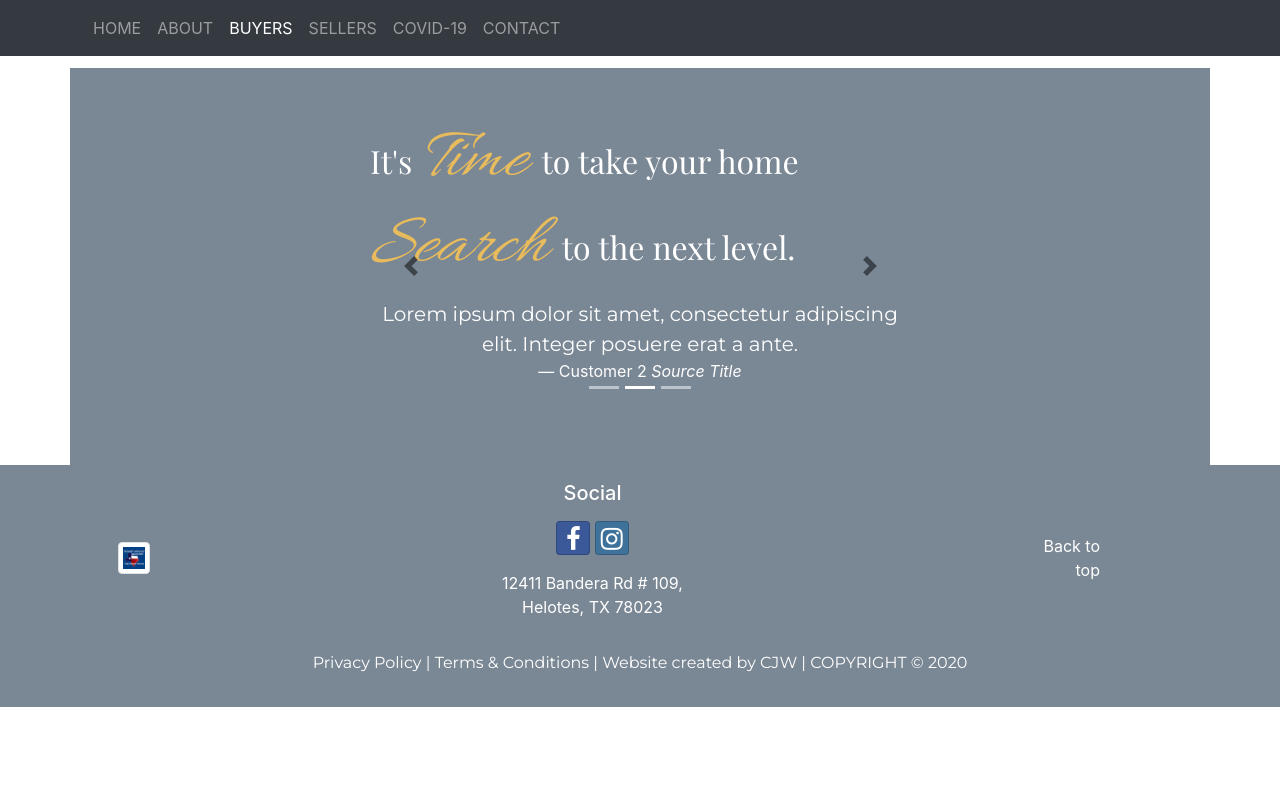
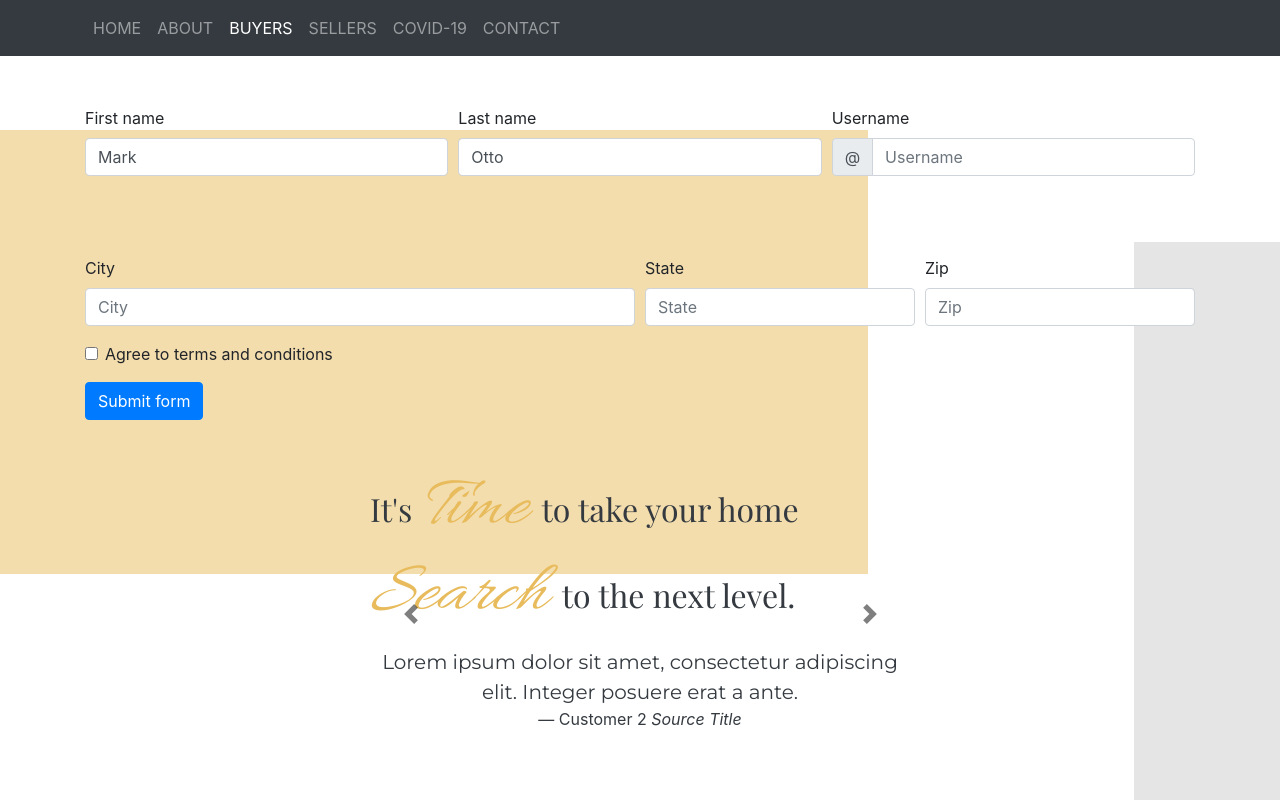
Before and after one commit to ChelWhite/PattyWRealtor, a website: page Buyers.html in a window 1280 px wide. Shown: the top 800 px of the page. Drawn offline with nearby package versions, Linux system fonts and the light colour scheme; a web font is replaced by a local one.

Commit message:
removed extra containers and rows. Set new backgfround in body css

```diff
--- a/Buyers.html
+++ b/Buyers.html
@@ -59,13 +59,56 @@
         </div>
     </nav>
     <div class="container">
-        <p></p>
+        <form>
+            <div class="form-row row-content">
+              <div class="col-md-4 mb-3">
+                <label for="validationDefault01">First name</label>
+                <input type="text" class="form-control" id="validationDefault01" placeholder="First name" value="Mark" required>
+              </div>
+              <div class="col-md-4 mb-3">
+                <label for="validationDefault02">Last name</label>
+                <input type="text" class="form-control" id="validationDefault02" placeholder="Last name" value="Otto" required>
+              </div>
+              <div class="col-md-4 mb-3">
+                <label for="validationDefaultUsername">Username</label>
+                <div class="input-group">
+                  <div class="input-group-prepend">
+                    <span class="input-group-text" id="inputGroupPrepend2">@</span>
+                  </div>
+                  <input type="text" class="form-control" id="validationDefaultUsername" placeholder="Username" aria-describedby="inputGroupPrepend2" required>
+                </div>
+              </div>
+            </div>
+            <div class="form-row">
+              <div class="col-md-6 mb-3">
+                <label for="validationDefault03">City</label>
+                <input type="text" class="form-control" id="validationDefault03" placeholder="City" required>
+              </div>
+              <div class="col-md-3 mb-3">
+                <label for="validationDefault04">State</label>
+                <input type="text" class="form-control" id="validationDefault04" placeholder="State" required>
+              </div>
+              <div class="col-md-3 mb-3">
+                <label for="validationDefault05">Zip</label>
+                <input type="text" class="form-control" id="validationDefault05" placeholder="Zip" required>
+              </div>
+            </div>
+            <div class="form-group">
+              <div class="form-check">
+                <input class="form-check-input" type="checkbox" value="" id="invalidCheck2" required>
+                <label class="form-check-label" for="invalidCheck2">
+                  Agree to terms and conditions
+                </label>
+              </div>
+            </div>
+            <button class="btn btn-primary" type="submit">Submit form</button>
+          </form>
     </div>
 
 
     <div class="container">
-        <div class="row mt-4 row-content darkBlue mt-n1">
-            <div class="col-12 col-sm-6 mx-auto darkBlue">
+        <div class="row mt-4 row-content mt-n1">
+            <div class="col-12 col-sm-6 mx-auto ">
                 <div id="carouselExampleCaptions" class="carousel slide" data-ride="carousel">
                     <ol class="carousel-indicators">
                         <li data-target="#carouselExampleCaptions" data-slide-to="0" class="active"></li>
@@ -73,31 +116,31 @@
                         <li data-target="#carouselExampleCaptions" data-slide-to="2"></li>
                     </ol>
                     <div class="carousel-inner pb-3">
-                        <h2 class="text-white">It's <em class="display-3"> Time </em> to take your home<em
+                        <h2 class="text-dark">It's <em class="display-3"> Time </em> to take your home<em
                                 class="display-3"> Search </em> to the next level.</h2>
                         <div class="carousel-item active ">
 
-                            <blockquote class="blockquote text-center d-block w-100 text-white">
+                            <blockquote class="blockquote text-center d-block w-100 text-dark">
                                 <p class="mb-0">Lorem ipsum dolor sit amet, consectetur adipiscing elit. Integer posuere
                                     erat a ante.</p>
-                                <footer class="blockquote-footer text-white">Claudia <cite title="Source Title"> Source
+                                <footer class="blockquote-footer text-dark">Claudia <cite title="Source Title"> Source
                                         Title</cite></footer>
                             </blockquote>
                         </div>
                         <div class="carousel-item">
-                            <blockquote class="blockquote text-center d-block w-100 text-white">
+                            <blockquote class="blockquote text-center d-block w-100 text-dark">
                                 <p class="mb-0">Lorem ipsum dolor sit amet, consectetur adipiscing elit. Integer posuere
                                     erat a ante.</p>
-                                <footer class="blockquote-footer text-white">Customer 2<cite title="Source Title">
+                                <footer class="blockquote-footer text-dark">Customer 2<cite title="Source Title">
                                         Source Title</cite></footer>
                             </blockquote>
 
                         </div>
                         <div class="carousel-item">
-                            <blockquote class="blockquote text-center d-block w-100 text-white">
+                            <blockquote class="blockquote text-center d-block w-100 text-dark">
                                 <p class="mb-0">Lorem ipsum dolor sit amet, consectetur adipiscing elit. Integer posuere
                                     erat a ante.</p>
-                                <footer class="blockquote-footer text-white">Customer 3<cite title="Source Title">
+                                <footer class="blockquote-footer text-dark">Customer 3<cite title="Source Title">
                                         Source Title</cite></footer>
                             </blockquote>
                         </div>
@@ -122,24 +165,22 @@
     <footer class="darkBlue">
         <div class="container py-3 text-white">
             <div class="row align-items-center">
-                <div class="col-2 col-sm-1 pl-5 ">
-                    <img src="images/Logo.png"
-                        class="img-fluid img-thumbnail"
-                        alt="Responsive image">
+                <div class="col-3 col-sm-2 pl-5 ">
+                    <img src="images/Logo.png" class="img-fluid img-thumbnail" alt="Responsive image">
 
                 </div>
-                <div class="col-7 col-sm-9 text-center">
+                <div class="col-7 col-sm-8 text-center">
                     <h5>Social</h5>
-                    <a class="btn btn-social-icon btn-facebook mt-2" href="http://facebook.com/"><i
-                        class="fa fa-facebook"></i></a>
+                    <a class="btn btn-social-icon btn-facebook" href="http://facebook.com/"><i
+                            class="fa fa-facebook"></i></a>
 
-                <a class="btn btn-social-icon btn-instagram mt-2" href="http://instagram.com/"><i
-                        class="fa fa-instagram"></i></a>
-                     <address class="pt-3">12411 Bandera Rd # 109, <br> Helotes, TX 78023</address>
+                    <a class="btn btn-social-icon btn-instagram" href="http://instagram.com/"><i
+                            class="fa fa-instagram"></i></a>
+                    <address class="pt-3">12411 Bandera Rd # 109, <br> Helotes, TX 78023</address>
 
                 </div>
 
-                <div class="col col-sm-1 text-right pl-3">
+                <div class="col-2 col-sm-2 text-right pl-3">
                     <a href="#" class="text-white">Back to top</a>
                 </div>
 
--- a/main.css
+++ b/main.css
@@ -1,4 +1,8 @@
 
+body {
+  background-image:url("images/backgroundColor.png");
+  background-attachment:scroll;
+}
 
 .jumbotron {
   background-image: url("images/jumboImage.jpg");
@@ -45,7 +49,7 @@ hr {
 
 
 
-@media only screen and (device-width: 768px) {
+ @media only screen and (device-width: 768px) {
   /* For general iPad layouts */
 }
 
@@ -59,20 +63,7 @@ hr {
 
 
 
-.colorBackground{
-  background-image:url("images/backgroundColor.png");
-  background-attachment:scroll;
-}
 
-/* unvisited link */
-a:link {
-  color: rgb(255, 255, 255);
-}
-
-/* visited link */
-a:visited {
-  color: rgb(255, 255, 255);
-}
 
 .card {
   border: 0px;
```
Also changed, not shown: About.html (+5 -20 lines), index.html (+13 -17 lines).
